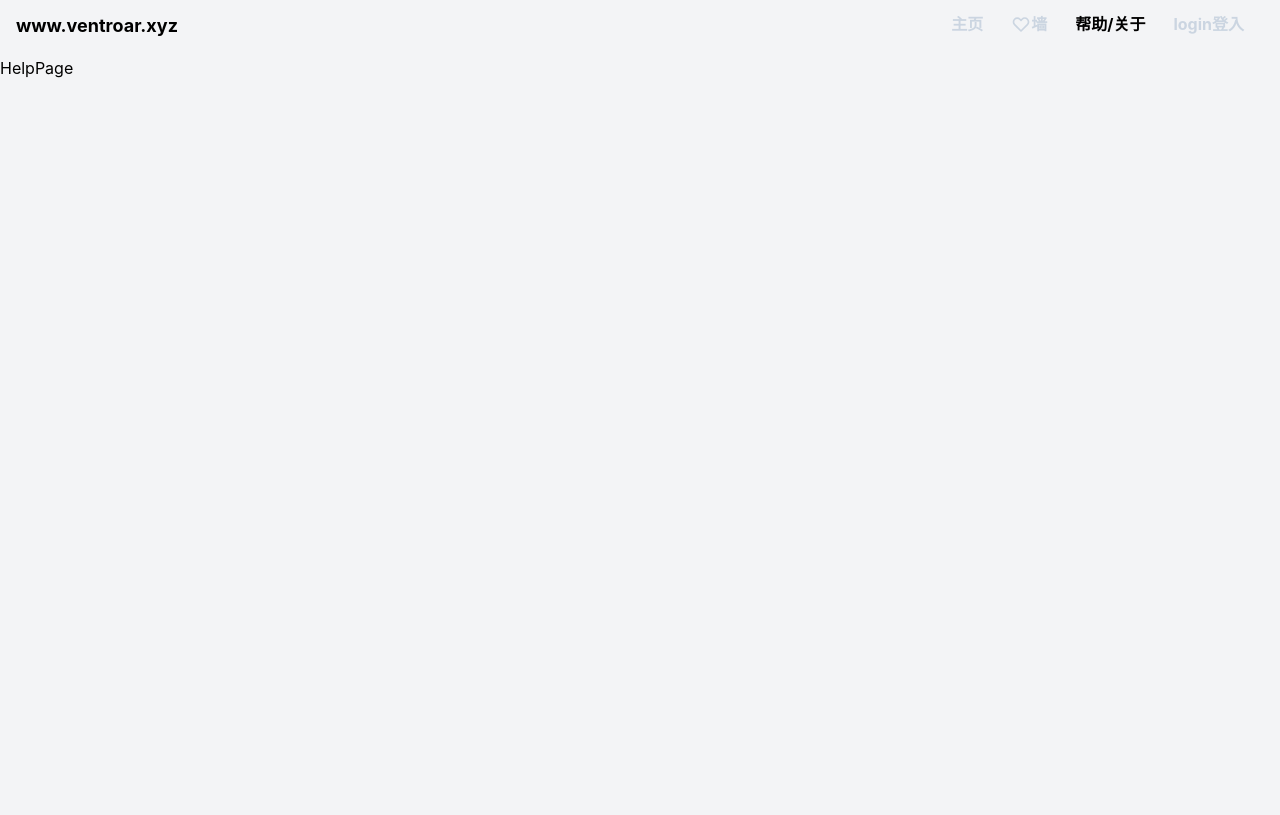
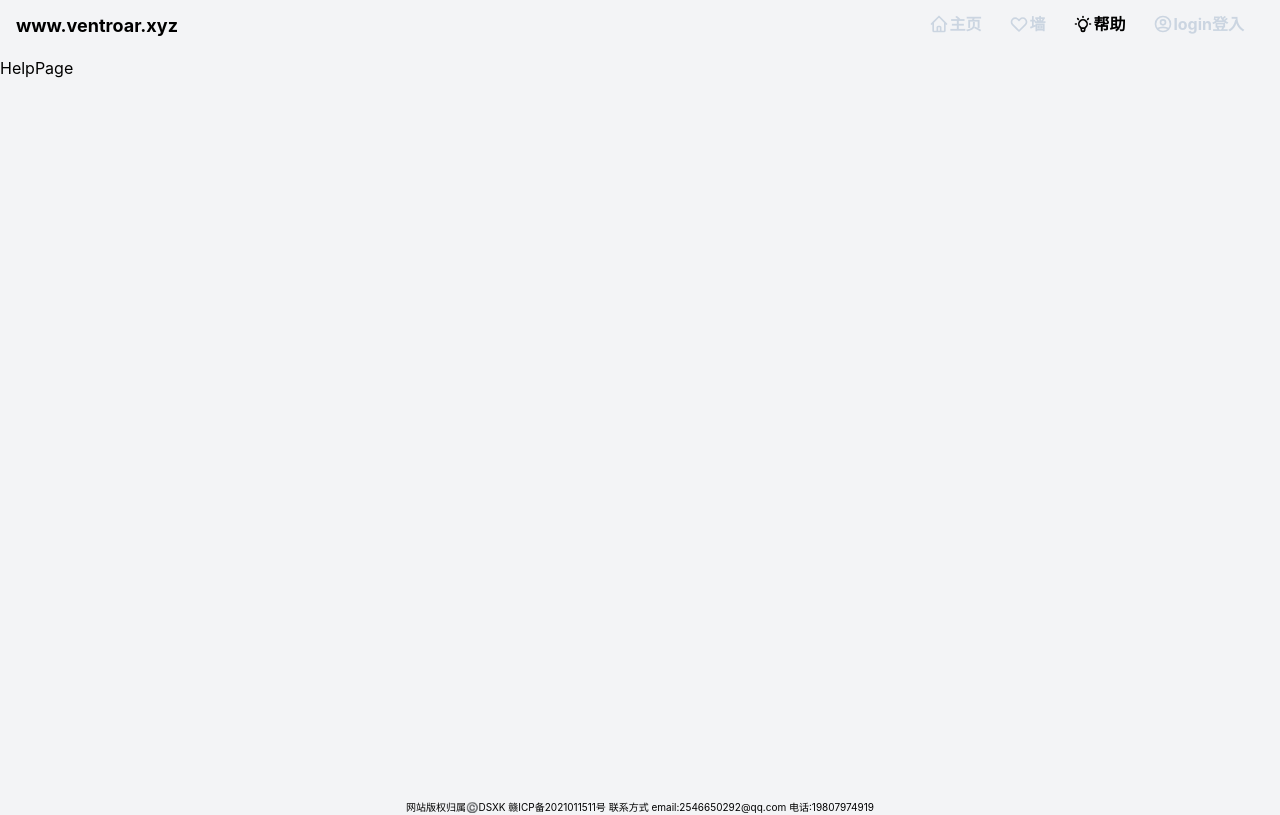
Before and after one commit to dsxksss/VentRoar, a React (Vite) app: page /HelpPage in a window 1280 px wide. Built offline with nearby package versions, Linux system fonts and the light colour scheme.

Commit message:
增加图标，修改页面尺寸，增加网页底部信息

```diff
--- a/src/Components/Footer.tsx
+++ b/src/Components/Footer.tsx
@@ -1,10 +1,9 @@
 function Footer() {
   return (
     <>
-      <div style={{ fontSize: "12px" }} className="px-2">
-        <div>{`网站版权归属©️DSXK 赣ICP备2021011511号
-        `}</div>
-        <div>联系方式 email:2546650292@qq.com 电话:19807974919</div>
+      <div className="text-center text-[10px] flex flex-col justify-center">
+        网站版权归属©️DSXK 赣ICP备2021011511号 联系方式 email:2546650292@qq.com
+        电话:19807974919
       </div>
     </>
   );
--- a/src/Components/Index.tsx
+++ b/src/Components/Index.tsx
@@ -46,7 +46,7 @@ class Index extends React.Component {
             <Route
               path="/LoginPage"
               element={
-                <div className="flex justify-center items-center h-[90vh]">
+                <div className="flex justify-center items-center h-[93vh]">
                   <Login />
                 </div>
               }
@@ -59,6 +59,7 @@ class Index extends React.Component {
             <Route path="/Su" element={<SuPage />}></Route>
           </Routes>
         </main>
+        <Footer></Footer>
       </div>
     );
   }
--- a/src/Components/Nav.tsx
+++ b/src/Components/Nav.tsx
@@ -1,7 +1,12 @@
 import { Menu } from "@headlessui/react";
 //导入headlessui组件依赖，来方便的创建可交互样式;
 import { ViewListIcon, XIcon } from "@heroicons/react/solid";
-import { HeartIcon } from "@heroicons/react/outline";
+import {
+  HeartIcon,
+  UserCircleIcon,
+  HomeIcon,
+  LightBulbIcon,
+} from "@heroicons/react/outline";
 import { Link, useLocation } from "react-router-dom";
 // useLocation 是获取当前页面路由的一些数据
 
@@ -22,15 +27,18 @@ const Nav = () => {
 
       <div className="mr-7 font-bold text-slate-300 mt-3 hidden sm:block space-x-7">
         <Link className={ShowActive("/")} to={"/"}>
+          <HomeIcon className="inline-block h-5 mb-1 w-5" />
           主页
         </Link>
         <Link className={ShowActive("/HeartPage")} to={"/HeartPage"}>
           <HeartIcon className="inline-block h-5 mb-1 w-5" />墙
         </Link>
         <Link className={ShowActive("/HelpPage")} to={"/HelpPage"}>
-          帮助/关于
+          <LightBulbIcon className="inline-block h-5 mb-1 w-5" />
+          帮助
         </Link>
         <Link className={ShowActive("/LoginPage")} to={"/LoginPage"}>
+          <UserCircleIcon className="inline-block h-5 mb-1 w-5" />
           login登入
         </Link>
       </div>
@@ -51,21 +59,25 @@ const Nav = () => {
           </Menu.Button>
           <Menu.Item>
             <Link className={ShowActive("/")} to={"/"}>
+              <HomeIcon className="inline-block h-5 mb-1 w-5" />
               主页
             </Link>
           </Menu.Item>
           <Menu.Item>
             <Link className={ShowActive("/HeartPage")} to={"/HeartPage"}>
+              查看
               <HeartIcon className="inline-block h-5 mb-1 w-5" />墙
             </Link>
           </Menu.Item>
           <Menu.Item>
             <Link className={ShowActive("/HelpPage")} to={"/HelpPage"}>
+              <LightBulbIcon className="inline-block h-5 mb-1 w-5" />
               帮助/关于
             </Link>
           </Menu.Item>
           <Menu.Item>
             <Link className={ShowActive("/LoginPage")} to={"/LoginPage"}>
+              <UserCircleIcon className="inline-block h-5 mb-1 w-5" />
               login登入
             </Link>
           </Menu.Item>
--- a/src/Pages/HeartPage.tsx
+++ b/src/Pages/HeartPage.tsx
@@ -24,7 +24,7 @@ function PopularPage(props: any) {
         <div className="w-screen space-y-5">
           {list.map((user: any) => (
             <div key={user.id}>
-              <div className="an-6 flex-col bg-opacity-50 py-5 mx-4 max-w-md sm:mx-auto bg-white border-l-blue-500 border-l-[7px] border-solid rounded-lg shadow-2xl flex justify-center space-x-4">
+              <div className="an-6 flex-col bg-opacity-50 py-5 max-w-[19rem] sm:max-w-xl sm:mx-auto mx-auto bg-white border-l-blue-500 border-l-[7px] border-solid rounded-lg shadow-2xl flex justify-center space-x-4">
                 <div>
                   <div className="text-2xl pb-3 px-3 font-medium border-gray-800 border-b text-black">
                     <p
--- a/src/Pages/HelpPage.tsx
+++ b/src/Pages/HelpPage.tsx
@@ -1,5 +1,5 @@
 function HelpPage() {
-  return <div>HelpPage</div>;
+  return <div className=" h-[93vh]">HelpPage</div>;
 }
 
 export default HelpPage;
--- a/src/Pages/HomePage.tsx
+++ b/src/Pages/HomePage.tsx
@@ -1,3 +1,5 @@
+import Footer from "../Components/Footer";
+
 const HomePage = () => {
   return (
     <div>
```
